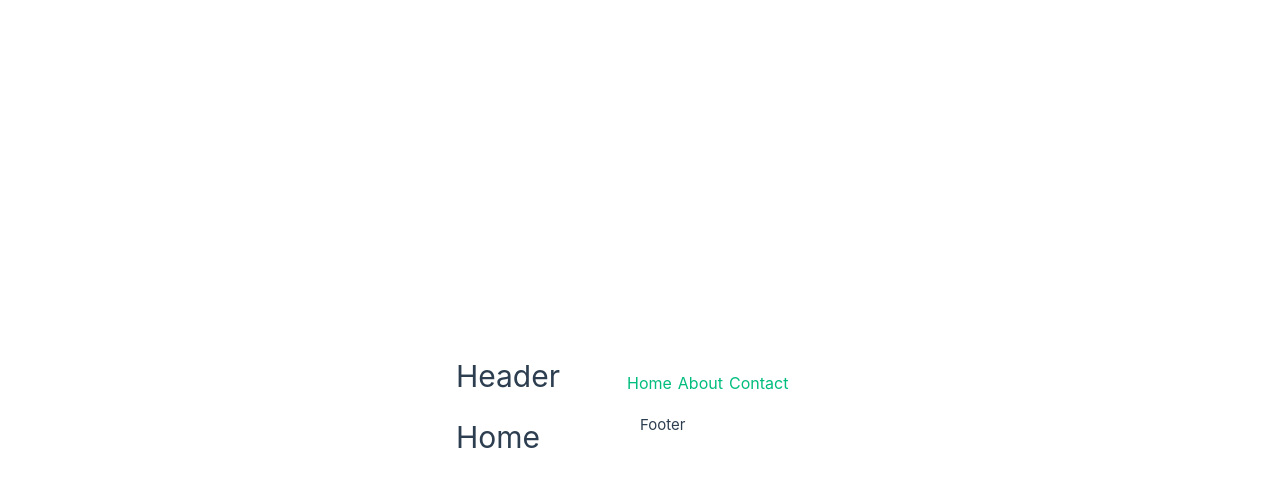
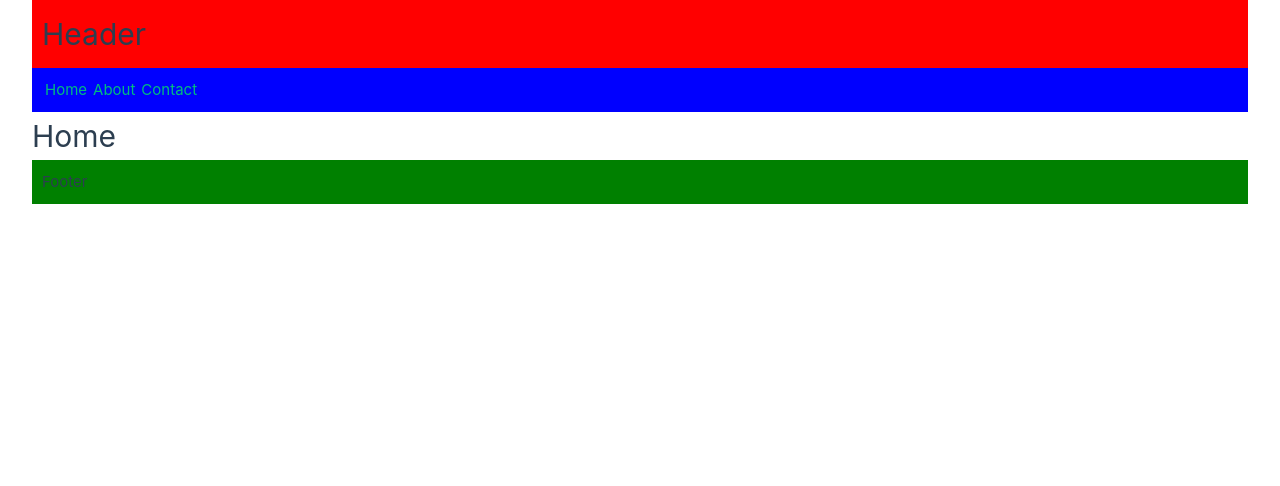
Before and after one commit to Quentindurant/VueJs, a Vue app: page / in a window 1280 px wide. Shown: the top 486 px of the page. Built offline with nearby package versions, Linux system fonts and the light colour scheme.

Commit message:
fix 3/9 navbar

```diff
--- a/src/App.vue
+++ b/src/App.vue
@@ -7,71 +7,25 @@
 
 <template>
   <Header />
-  <Navbar />
-  <RouterView />
+    <Navbar />
+
+      <RouterView />
   <Footer />
 </template>
 
 <style scoped>
 header {
-  line-height: 1.5;
-  max-height: 100vh;
+  background-color: red;
+  padding: 10px;
 }
 
-.logo {
-  display: block;
-  margin: 0 auto 2rem;
+footer {
+  background-color: green;
+  padding: 10px;
 }
 
 nav {
-  width: 100%;
-  font-size: 12px;
-  text-align: center;
-  margin-top: 2rem;
-}
-
-nav a.router-link-exact-active {
-  color: var(--color-text);
-}
-
-nav a.router-link-exact-active:hover {
-  background-color: transparent;
-}
-
-nav a {
-  display: inline-block;
-  padding: 0 1rem;
-  border-left: 1px solid var(--color-border);
-}
-
-nav a:first-of-type {
-  border: 0;
-}
-
-@media (min-width: 1024px) {
-  header {
-    display: flex;
-    place-items: center;
-    padding-right: calc(var(--section-gap) / 2);
-  }
-
-  .logo {
-    margin: 0 2rem 0 0;
-  }
-
-  header .wrapper {
-    display: flex;
-    place-items: flex-start;
-    flex-wrap: wrap;
-  }
-
-  nav {
-    text-align: left;
-    margin-left: -1rem;
-    font-size: 1rem;
-
-    padding: 1rem 0;
-    margin-top: 1rem;
-  }
+  background-color: blue;
+  padding: 10px;
 }
 </style>
--- a/src/assets/main.css
+++ b/src/assets/main.css
@@ -22,14 +22,7 @@
 }
 
 @media (min-width: 1024px) {
-  body {
-    display: flex;
-    place-items: center;
-  }
-
   #app {
-    display: grid;
-    grid-template-columns: 1fr 1fr;
     padding: 0 2rem;
   }
 }
```
